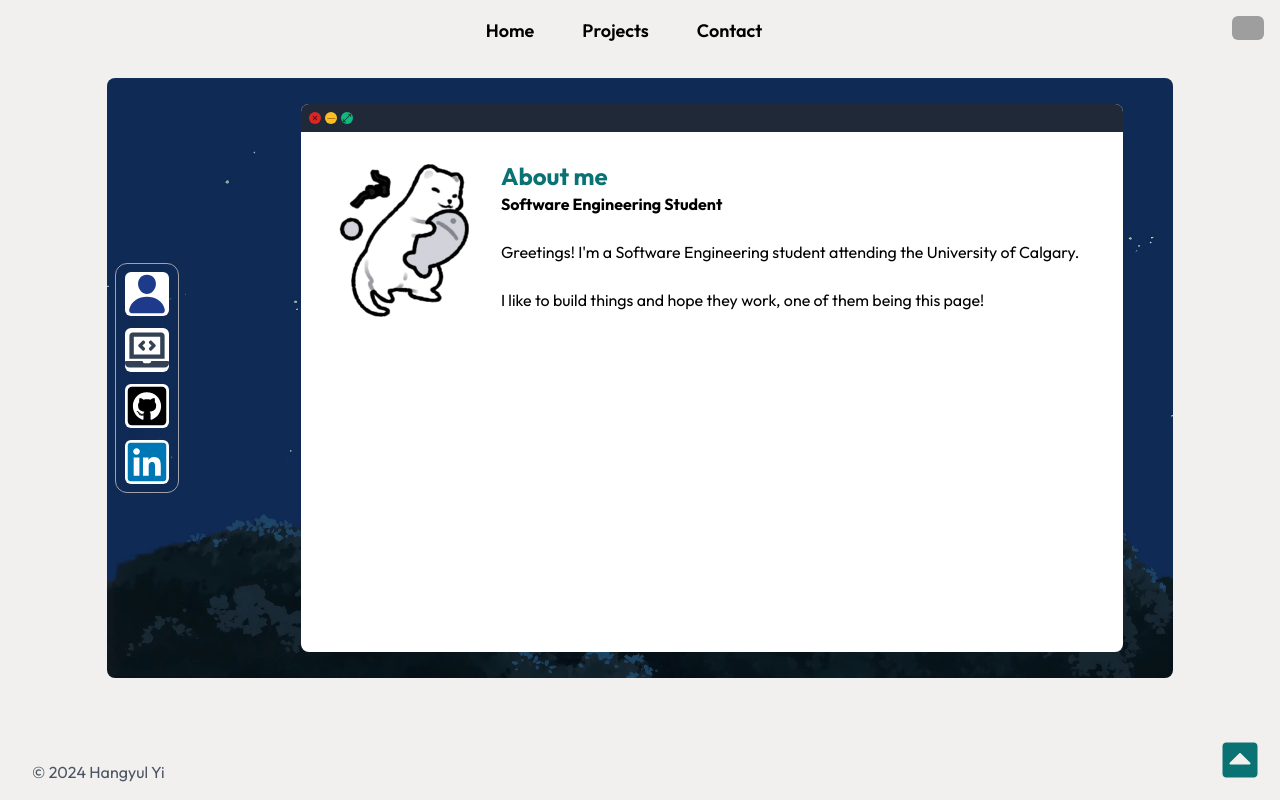
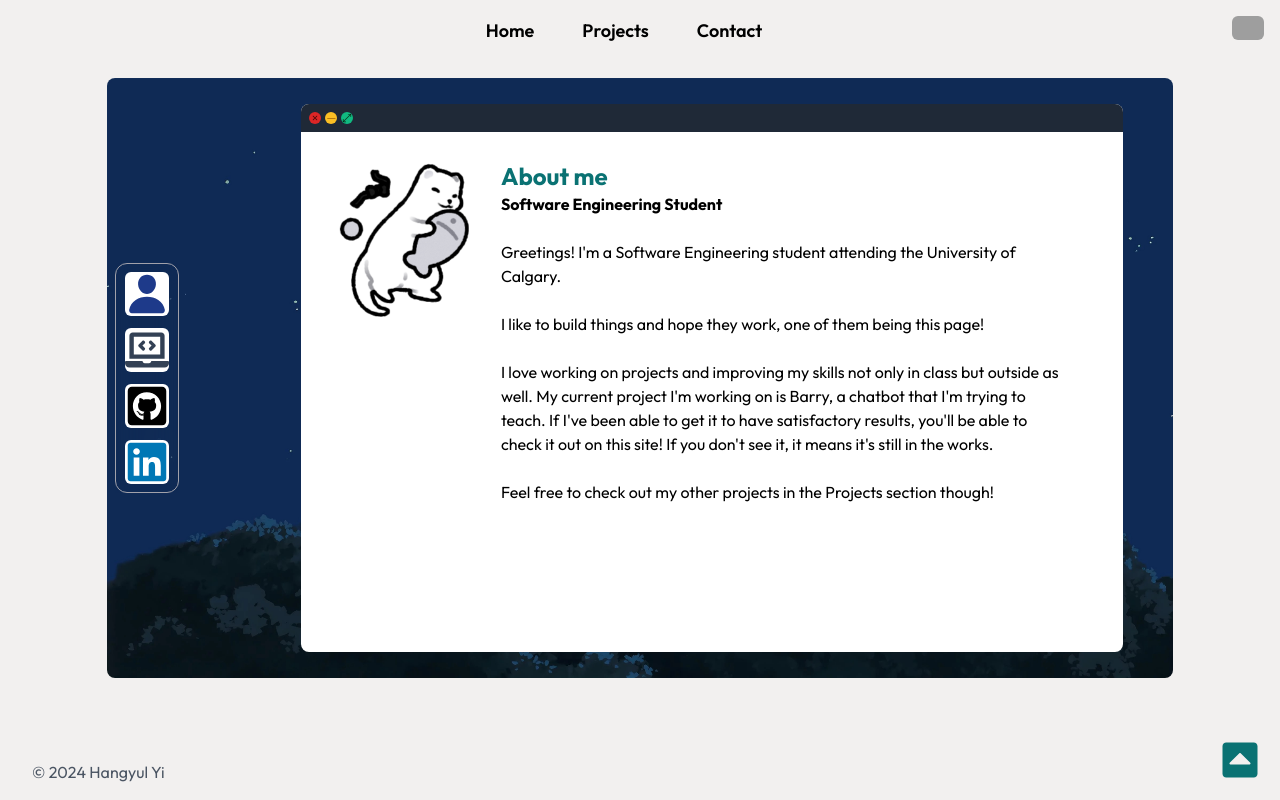
Before and after one commit to hangyulyi/portfolio-nextjs, a Next.js app: page / in a window 1280 px wide. Both pictures are taken after a click on the element 146 px from the left and 293 px from the top of the page. Built offline with nearby package versions, Linux system fonts and the light colour scheme; no server answers; grey boxes are pictures that could not be loaded.

Commit message:
finish aboutmepage blurb

```diff
--- a/src/app/components/Home/AboutMePage.tsx
+++ b/src/app/components/Home/AboutMePage.tsx
@@ -36,9 +36,12 @@ export default function AboutMePage() {
                     <h2 className="text-green font-bold text-2xl">About me</h2>
                     <h3 className="font-bold">Software Engineering Student</h3>
 
-                    <p className="pt-6">Greetings! I'm a Software Engineering student attending the University of Calgary.</p> <br></br>
-                    <p>I like to build things and hope they work, one of them being this page!</p> <br></br>
-                    <p></p>
+                    <div className="pr-10">
+                        <p className="pt-6">Greetings! I'm a Software Engineering student attending the University of Calgary.</p> <br></br>
+                        <p>I like to build things and hope they work, one of them being this page!</p> <br></br>
+                        <p>I love working on projects and improving my skills not only in class but outside as well. My current project I'm working on is Barry, a chatbot that I'm trying to teach. If I've been able to get it to have satisfactory results, you'll be able to check it out on this site! If you don't see it, it means it's still in the works.</p> <br></br>
+                        <p>Feel free to check out my other projects in the Projects section though!</p>
+                    </div>
                 </div>
             </div>
         </div>
```
